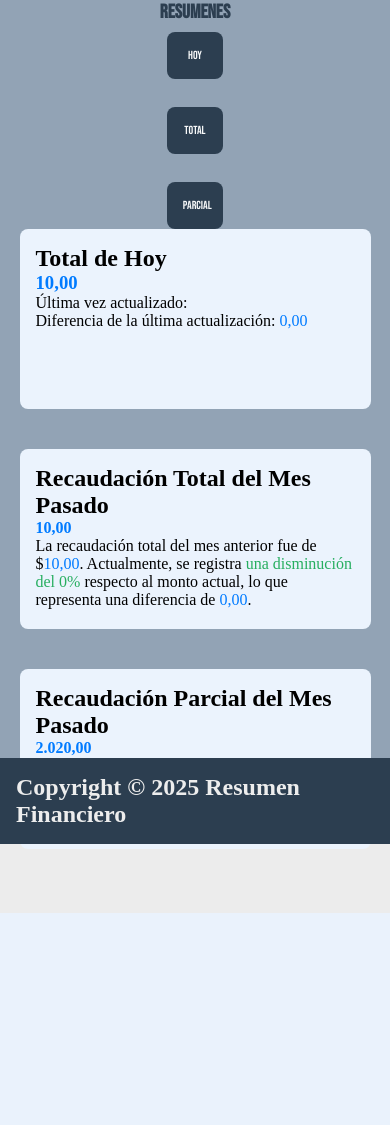
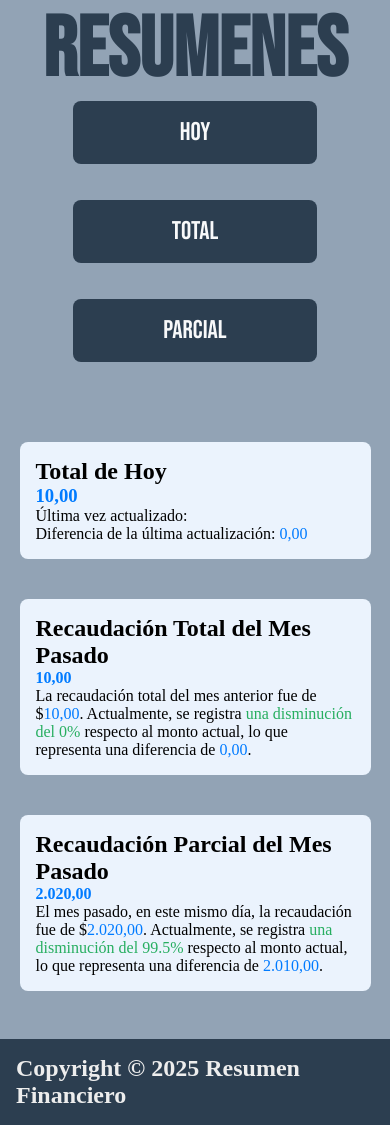
Before and after one commit to MateoGiuffra/autogs, a Flask app: template front/templates/index.html in a window 390 px wide. Before the commit the page ends 913 px from the top, so only its background shows below. Run offline with Flask 3, Linux system fonts and the light colour scheme; the template is opened without the code that fills it: most values are stand-ins (such as "Sample title", 1, 10 or a date in 2020); parts of the project's set-up code (start-up, migrations or seed data) failed here and were passed over; some web fonts are replaced.

Commit message:
agrego diseño responsive

```diff
--- a/application/persistence/SummaryDAO.py
+++ b/application/persistence/SummaryDAO.py
@@ -21,15 +21,12 @@ class SummaryDAO:
     def update_summary(self, summary):
         try:
             doc_ref = self.db.collection("summary").document(f"{summary.get_month_and_year()}")
-            # actual_more_three_hours = summary.get_last_report_date()  + timedelta(hours=3)
-            # in_iso_format = actual_more_three_hours.isoformat()
-            in_iso_format = summary.get_last_report_date().isoformat()
             doc_ref.update({
                 "total": summary.get_total(),
                 "last_total": summary.get_last_total(),
                 "last_months_total": summary.get_last_months_total(),
                 "last_months_total_today": summary.get_last_months_total_today(),
-                "last_report_date": in_iso_format,
+                "last_report_date": summary.get_last_report_date().isoformat(),
                 "date_of_lmtt": summary.get_date_of_lmtt(),
                 "date_of_lmt": summary.get_date_of_lmt()
             })
--- a/front/static/css/styles.css
+++ b/front/static/css/styles.css
@@ -12,6 +12,7 @@ body {
     background-color: #ececec;
     position: relative;
     min-height: 100vh;
+
 }
 
 .wrapper {
@@ -28,7 +29,7 @@ body {
 
 h1 {
     font-family: 'Bebas Neue', sans-serif;
-    font-size: 4vw;
+    font-size: clamp(24px, 10vh, 100px);
     display: flex;
     justify-content: center;
     align-items: center;
@@ -45,7 +46,6 @@ h1 {
 }
 
 .buttons button {
-    margin-top: 8px;
     width: 160px;
     padding: 16px;
     font-family: 'Bebas Neue', sans-serif;
@@ -56,7 +56,6 @@ h1 {
     border: none;
     border-radius: 8px;
     transition: background-color 0.3s ease;
-
 }
 
 .buttons button:hover {
@@ -69,7 +68,7 @@ h1 {
     justify-content: center;
     flex-direction: column;
     gap: 50px;
-    margin: 0 auto;
+    margin: 16px auto;
 }
 
 time {
@@ -91,12 +90,9 @@ time {
     color: #27ae60;
 }
 
-.card:last-child {
-    margin-bottom: 64px;
-}
 
 footer {
-    position: fixed;
+    position: relative;
     bottom: 0;
     background-color: #2c3e50;
     color: #EDEDED;
@@ -105,6 +101,7 @@ footer {
     display: flex;
     justify-content: center;
     align-items: center;
+    margin: -16px;
 }
 
 /* Spinner */
@@ -132,11 +129,7 @@ footer {
 
 /* MEDIA QUERIES PARA RESPONSIVIDAD */
 
-/* Pantallas pequeñas (móviles) */
 @media (max-width: 600px) {
-    h1 {
-        font-size: 6vw; /* Ajustamos el tamaño del título */
-    }
 
     .buttons {
         flex-direction: column;
@@ -145,8 +138,8 @@ footer {
     }
 
     .buttons button {
-        width: 100%; /* Los botones ocupan todo el ancho disponible */
-        font-size: 5vw; /* Ajustamos el tamaño de fuente de los botones */
+        width: 100%;
+        font-size: 5vw;
     }
 
     .info-cards {
@@ -155,14 +148,14 @@ footer {
     }
 
     .card {
-        height: auto; /* Dejar que las tarjetas tengan altura flexible */
+        height: auto;
     }
 }
 
-/* Pantallas medianas (tabletas) */
+
 @media (max-width: 900px) {
-    h1 {
-        font-size: 5vw;
+    .wrapper{
+        height: 100%;
     }
 
     .buttons {
@@ -174,6 +167,7 @@ footer {
     .buttons button {
         width: 100%;
         font-size: 3vw;
+        margin-bottom: 16px;
     }
 
     .info-cards {
@@ -182,13 +176,48 @@ footer {
     }
 
     .card {
-        height: 180px; /* Aumentamos un poco la altura de las tarjetas */
+        height: auto;
+    }
+
+    footer{
+        position: relative;
+        bottom: 0;
+        padding: 16px;
+        display: flex;
+        align-items: center;
+        justify-content: center;
+        margin: -16px;
     }
 }
 
-/* Pantallas grandes (pantallas de escritorio más grandes) */
 @media (min-width: 1201px) {
     .wrapper {
-        width: 1200px; /* Máxima anchura para pantallas grandes */
+        width: 1200px;
     }
 }
+
+@media(width < 700px){
+    .buttons button{
+        font-size: 1.6rem;
+    }
+
+    body{
+        position: relative;
+    }
+
+    footer{
+        position: relative;
+        bottom: 0;
+        padding: 16px;
+        display: flex;
+        align-items: center;
+        justify-content: center;
+        margin: -16px;
+    }
+}
+
+@media(width < 900px){
+    .info-cards{
+        margin: 64px auto;
+    }
+}
```
Also changed, not shown: front/static/assets/copy.png (deleted), front/static/assets/fondo.webp (added).
